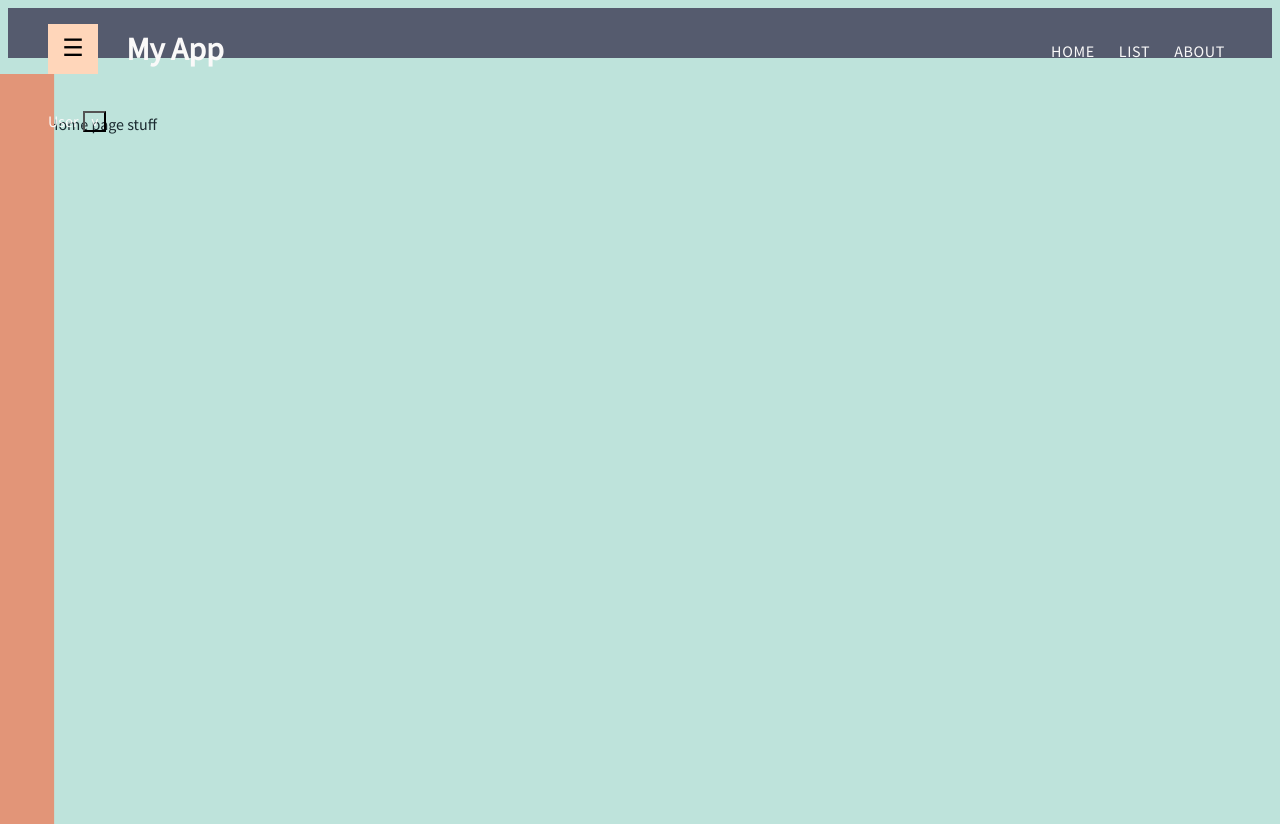
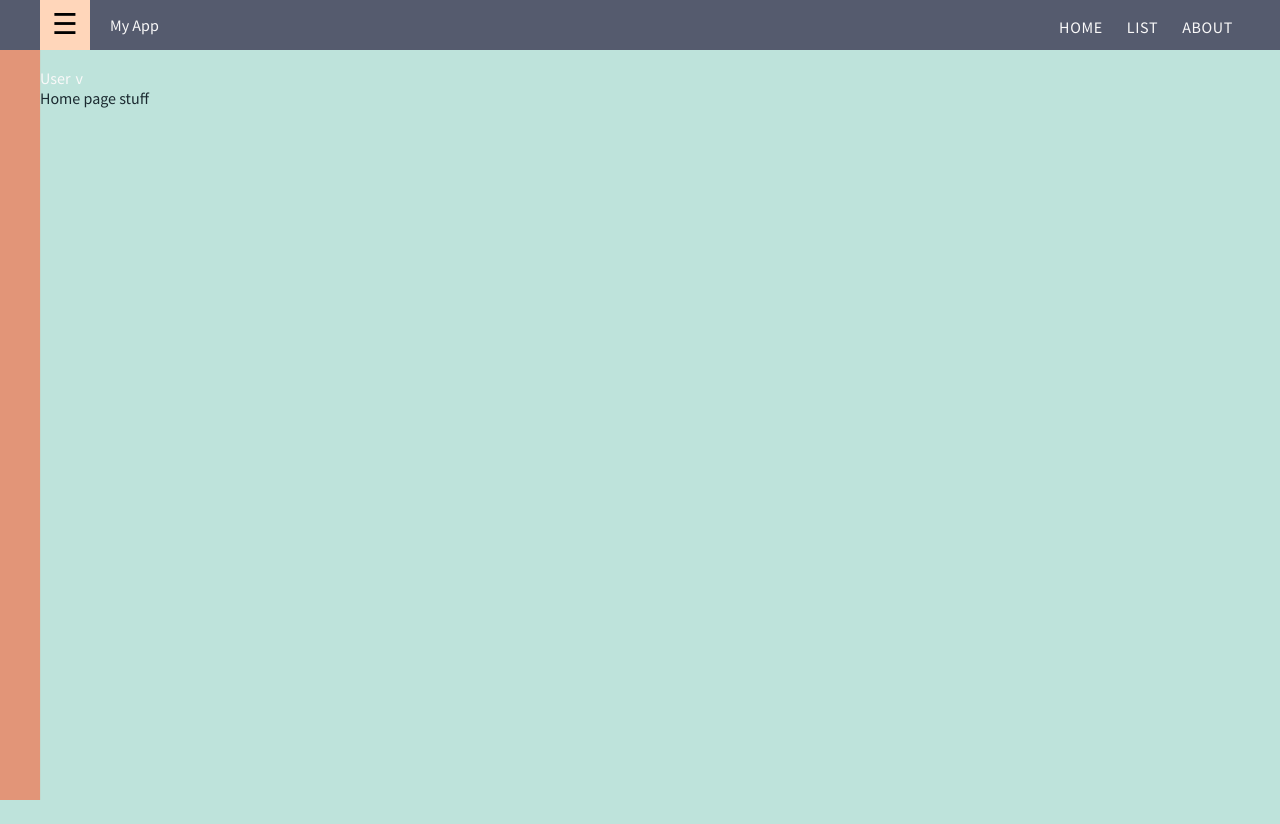
Before and after one commit to SusanBird/SB-react-template, a React app: page / in a window 1280 px wide. After the commit the page ends 800 px from the top, so only its background shows below. Built offline with nearby package versions, Linux system fonts and the light colour scheme.

Commit message:
added reset.css file

```diff
--- a/src/components/Page/global.css
+++ b/src/components/Page/global.css
@@ -19,7 +19,7 @@
   --white-color: #faf9f9;
 
   --padding: 20px;
-  @media (min-width: 750px) {
+  @media (min-width: 700px) {
     --padding: 40px;
   }
 }
--- a/src/components/Page/reset.css
+++ b/src/components/Page/reset.css
@@ -0,0 +1,54 @@
+/* http://meyerweb.com/eric/tools/css/reset/
+   v2.0 | 20110126
+   License: none (public domain)
+*/
+
+html, body, div, span, applet, object, iframe,
+h1, h2, h3, h4, h5, h6, p, blockquote, pre,
+a, abbr, acronym, address, big, button, cite, code,
+del, dfn, em, img, ins, kbd, q, s, samp,
+small, strike, strong, sub, sup, tt, var,
+b, u, i, center,
+dl, dt, dd, ol, ul, li,
+fieldset, form, label, legend,
+table, caption, tbody, tfoot, thead, tr, th, td,
+article, aside, canvas, details, embed,
+figure, figcaption, footer, header, hgroup,
+menu, nav, output, ruby, section, summary,
+time, mark, audio, video {
+	margin: 0;
+	padding: 0;
+	border: 0;
+	font-size: 100%;
+	font: inherit;
+	vertical-align: baseline;
+}
+
+/* HTML5 display-role reset for older browsers */
+article, aside, details, figcaption, figure,
+footer, header, hgroup, menu, nav, section {
+	display: block;
+}
+
+body {
+	line-height: 1;
+}
+
+ol, ul {
+	list-style: none;
+}
+
+blockquote, q {
+	quotes: none;
+}
+
+blockquote:before, blockquote:after,
+q:before, q:after {
+	content: '';
+	content: none;
+}
+
+table {
+	border-collapse: collapse;
+	border-spacing: 0;
+}
```
